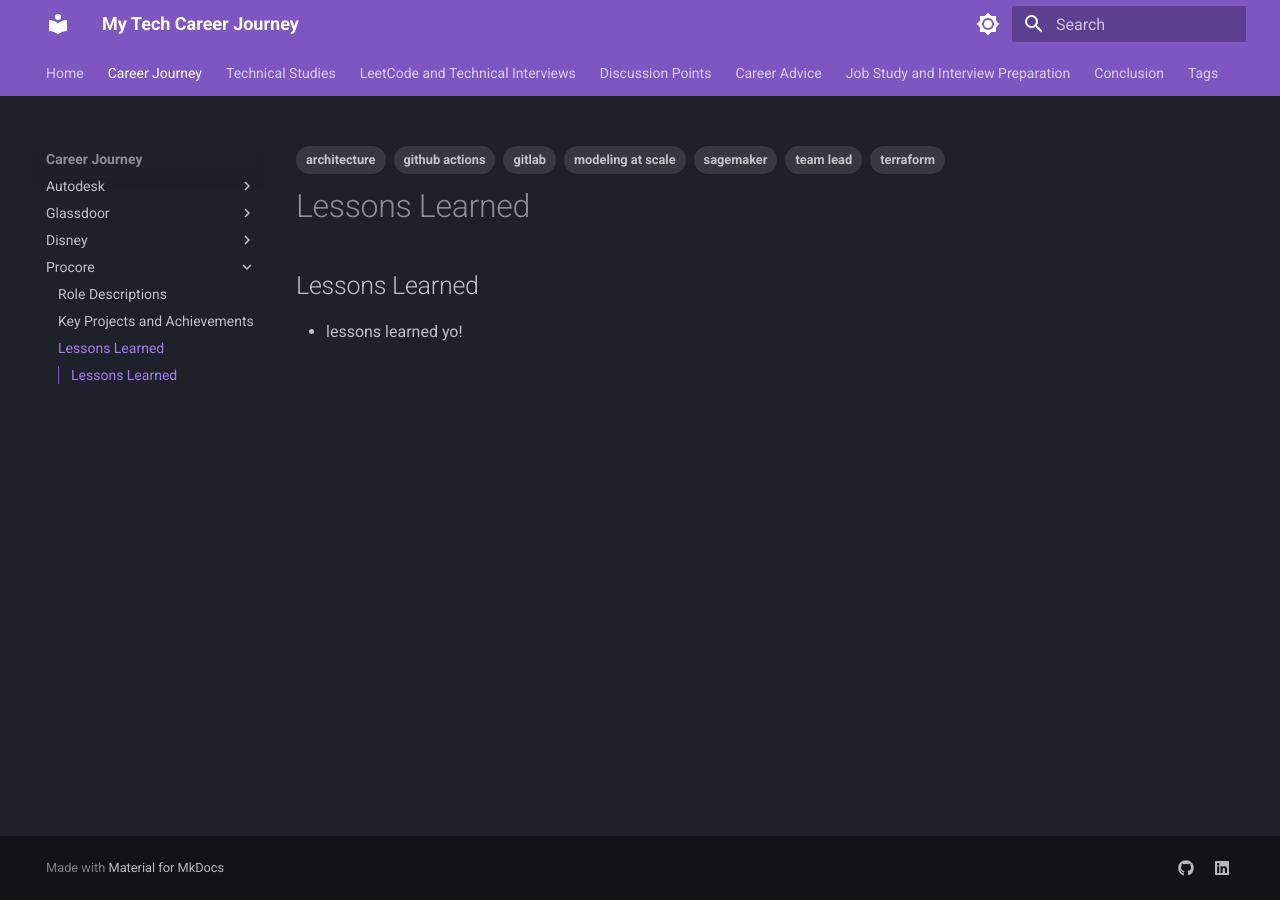
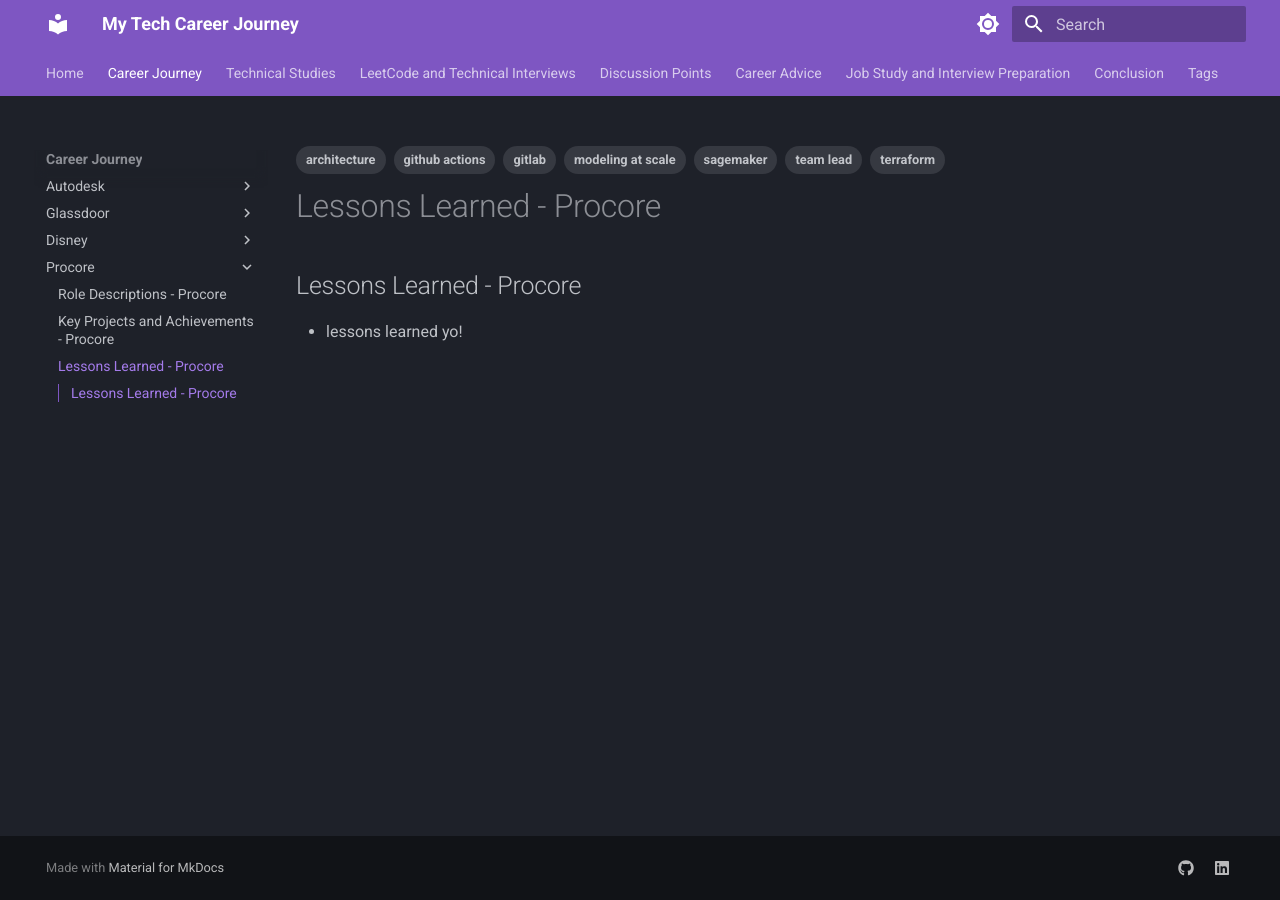
Before and after one commit to Fiegellan/career_accomplishments, an MkDocs documentation site: the page built from docs/procore/lessons-learned.md, in a window 1280 px wide. Built offline with MkDocs 1.6.1 and Material for MkDocs 9.7.7, drawn with Linux system fonts in a browser that asks for light colours.

```diff
--- a/docs/procore/lessons-learned.md
+++ b/docs/procore/lessons-learned.md
@@ -9,5 +9,5 @@
   - gitlab
 ---
 
-## Lessons Learned <a id="autodesk-lessons-learned"></a>
+## Lessons Learned - Procore <a id="procore-lessons-learned"></a>
 - lessons learned yo!
--- a/mkdocs.yml
+++ b/mkdocs.yml
@@ -3,21 +3,21 @@
   - Home: index.md
   - Career Journey:
     - Autodesk:
-      - Role Descriptions: autodesk/role-descriptions.md
-      - Key Projects and Achievements: autodesk/key-projects.md
-      - Lessons Learned: autodesk/lessons-learned.md
+      - Role Descriptions - Autodesk: autodesk/role-descriptions.md
+      - Key Projects and Achievements - Autodesk: autodesk/key-projects.md
+      - Lessons Learned - Autodesk: autodesk/lessons-learned.md
     - Glassdoor:
-      - Role Descriptions: glassdoor/role-descriptions.md
-      - Key Projects and Achievements: glassdoor/key-projects.md
-      - Lessons Learned: glassdoor/lessons-learned.md
+      - Role Descriptions - glassdoor: glassdoor/role-descriptions.md
+      - Key Projects and Achievements - glassdoor: glassdoor/key-projects.md
+      - Lessons Learned - glassdoor: glassdoor/lessons-learned.md
     - Disney:
-      - Role Descriptions: disney/role-descriptions.md
-      - Key Projects and Achievements: disney/key-projects.md
-      - Lessons Learned: disney/lessons-learned.md
+      - Role Descriptions - Disney: disney/role-descriptions.md
+      - Key Projects and Achievements - Disney: disney/key-projects.md
+      - Lessons Learned - Disney: disney/lessons-learned.md
     - Procore:
-      - Role Descriptions: procore/role-descriptions.md
-      - Key Projects and Achievements: procore/key-projects.md
-      - Lessons Learned: procore/lessons-learned.md
+      - Role Descriptions - Procore: procore/role-descriptions.md
+      - Key Projects and Achievements - Procore: procore/key-projects.md
+      - Lessons Learned - Procore: procore/lessons-learned.md
   - Technical Studies: chapter2.md
   - LeetCode and Technical Interviews: chapter3.md
   - Discussion Points: chapter4.md
```
